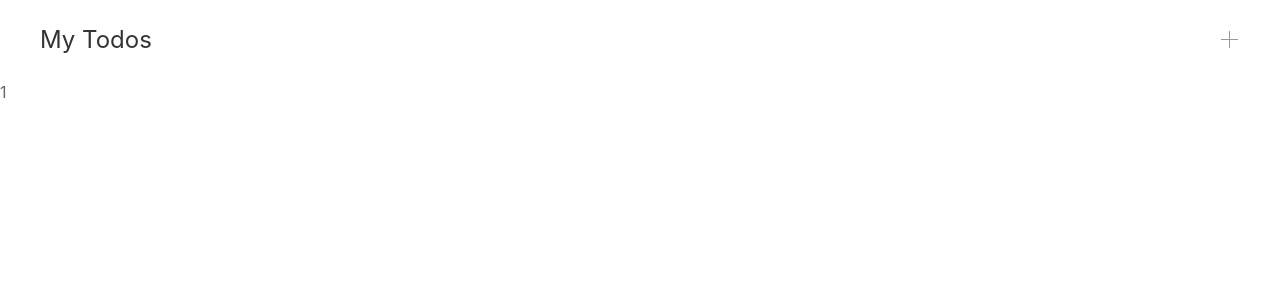
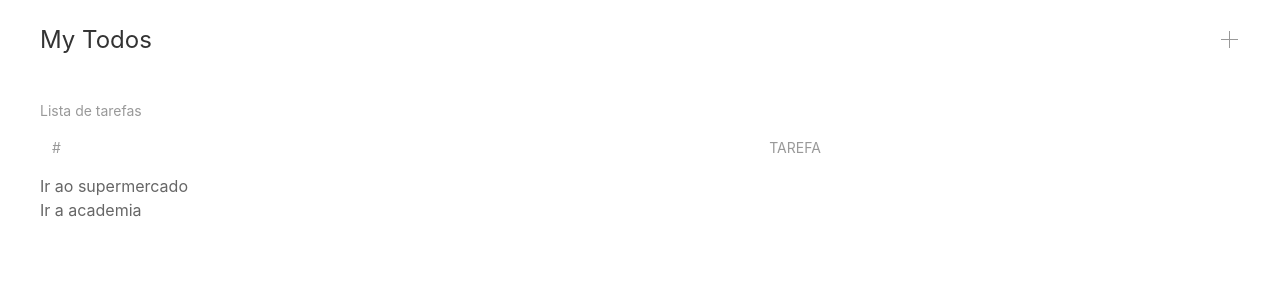
Before and after one commit to DevDaniloFerrari/react-todo-list, a React (Create React App) app: page / in a window 1280 px wide. Shown: the top 300 px of the page. Built offline with nearby package versions, Linux system fonts and the light colour scheme.

Commit message:
listando todos

```diff
--- a/src/components/App.tsx
+++ b/src/components/App.tsx
@@ -4,7 +4,7 @@
 
 const App = () => {
     return (
-        <div>
+        <div className="uk-container">
             <Navbar></Navbar>
             <TodoList></TodoList>
         </div>
--- a/src/components/TodoList.tsx
+++ b/src/components/TodoList.tsx
@@ -7,7 +7,23 @@
         { id: 2, title: 'Ir a academia', done: false }
     ];
     return (
-        <div>{todos[0].id}</div>
+        <table className="uk-table">
+            <caption>Lista de tarefas</caption>
+            <thead>
+                <tr>
+                    <th>#</th>
+                    <th>Tarefa</th>
+                    <th></th>
+                </tr>
+            </thead>
+            <tbody>
+                {
+                    todos?.map(
+                        todo => (<div key={todo.id}>{todo.title}</div>)
+                    )
+                }
+            </tbody>
+        </table>
     );
 }
 
```
